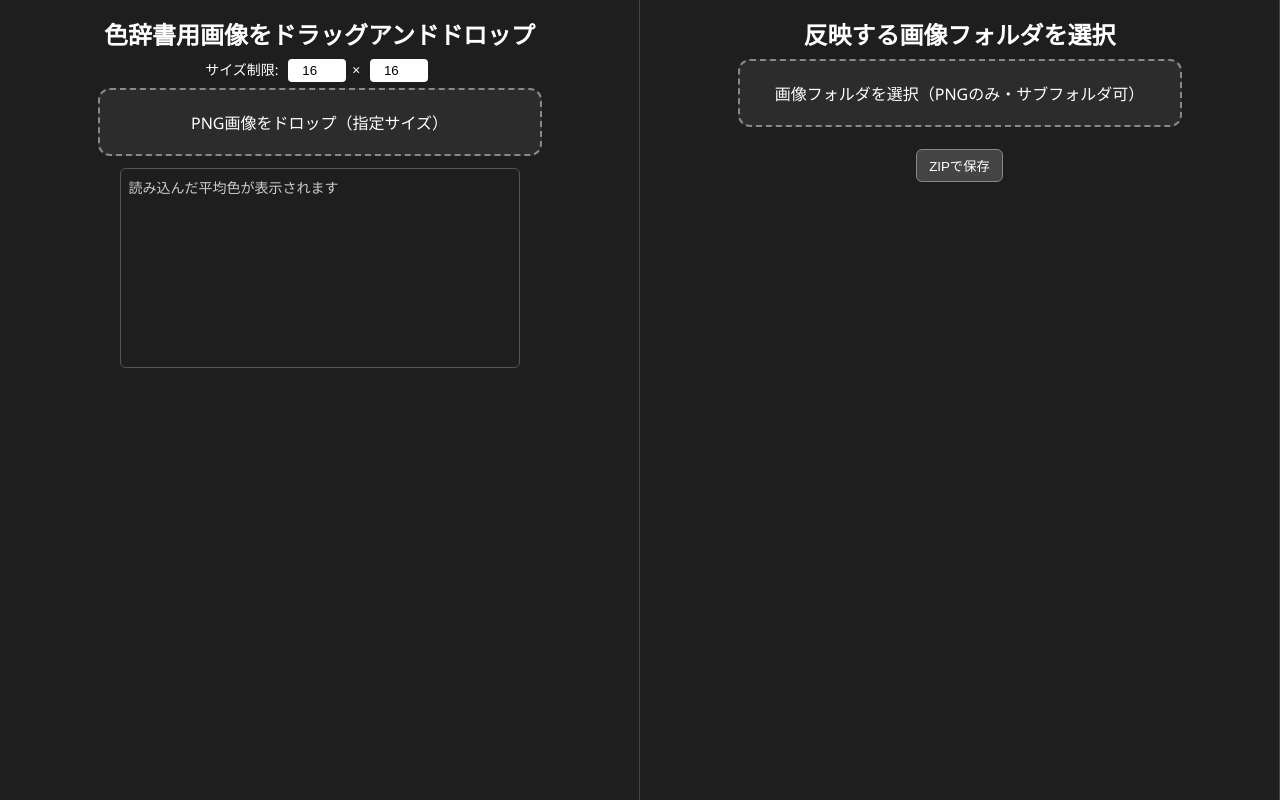
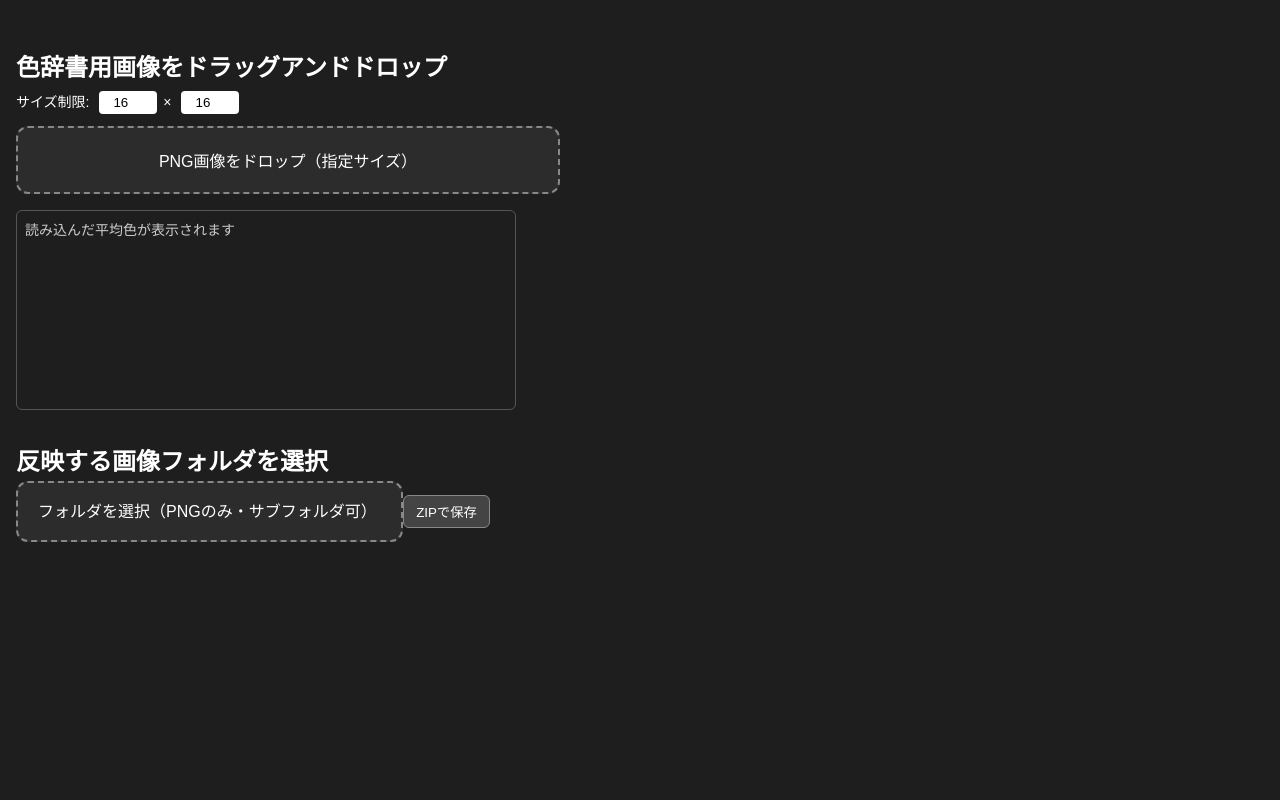
Before and after one commit to bambikun/minecraft_block_in_block_tool, a plain HTML site: page index.html in a window 1280 px wide. Drawn offline with nearby package versions, Linux system fonts and the light colour scheme.

Commit message:
Update index.html

```diff
--- a/index.html
+++ b/index.html
@@ -2,30 +2,22 @@
 <html lang="ja">
 <head>
   <meta charset="UTF-8" />
-  <title>マインクラフト画像変換ツール（フォルダ読み込み対応）</title>
+  <title>マインクラフト画像変換ツール</title>
   <style>
     body {
-      margin: 0; padding: 0;
-      font-family: "Segoe UI", sans-serif;
+      margin: 0;
+      padding: 16px;
+      font-family: sans-serif;
       background-color: #1e1e1e;
       color: white;
-      display: flex;
-      height: 100vh;
     }
-    .container {
-      flex: 1;
-      border-right: 1px solid #444;
-      display: flex;
-      flex-direction: column;
-      align-items: center;
-      padding: 16px;
-      box-sizing: border-box;
+    h2 {
+      margin-top: 32px;
+      margin-bottom: 8px;
     }
-    .container:last-child { border-right: none; }
-    h2 { margin: 0 0 8px; }
     .settings {
       font-size: 14px;
-      margin-bottom: 6px;
+      margin-bottom: 12px;
     }
     input[type="number"] {
       width: 50px;
@@ -37,19 +29,19 @@
     }
     .drop-zone, .folder-select {
       width: 100%;
-      max-width: 400px;
+      max-width: 500px;
       border: 2px dashed #888;
       border-radius: 12px;
       background-color: #2c2c2c;
       padding: 20px;
       text-align: center;
       cursor: pointer;
-      margin-bottom: 12px;
+      margin-bottom: 16px;
       user-select: none;
     }
     .image-list {
       width: 100%;
-      max-width: 400px;
+      max-width: 500px;
       height: 200px;
       overflow-y: auto;
       font-size: 14px;
@@ -71,7 +63,7 @@
     .log {
       font-size: 13px;
       margin-top: 10px;
-      max-width: 400px;
+      max-width: 500px;
       text-align: left;
       white-space: pre-wrap;
       color: #ccc;
@@ -79,8 +71,7 @@
   </style>
 </head>
 <body>
-  <!-- 色辞書側 -->
-  <div class="container">
+
   <h2>色辞書用画像をドラッグアンドドロップ</h2>
   <div class="settings">
     サイズ制限:
@@ -89,18 +80,14 @@
   </div>
   <div id="leftDrop" class="drop-zone">PNG画像をドロップ（指定サイズ）</div>
   <div id="leftList" class="image-list">読み込んだ平均色が表示されます</div>
-  </div>
 
-  <!-- 変換対象側 -->
-  <div class="container">
   <h2>反映する画像フォルダを選択</h2>
   <label class="folder-select">
-      画像フォルダを選択（PNGのみ・サブフォルダ可）
+    フォルダを選択（PNGのみ・サブフォルダ可）
     <input type="file" id="folderInput" webkitdirectory multiple style="display:none">
   </label>
   <button id="zipButton">ZIPで保存</button>
   <div class="log" id="log"></div>
-  </div>
 
   <script src="https://cdn.jsdelivr.net/npm/jszip@3.10.1/dist/jszip.min.js"></script>
   <script>
@@ -166,7 +153,7 @@
       }
     });
 
-    // 右側の画像フォルダ読み込み＆変換
+    // フォルダ選択 → 変換 → ZIP保存
     folderInput.addEventListener("change", async () => {
       const files = [...folderInput.files].filter(f => f.name.endsWith(".png"));
       const zip = new JSZip();
@@ -175,7 +162,7 @@
       log.textContent = "変換中...\n";
 
       for (const file of files) {
-        const path = file.webkitRelativePath.replace(/^.*?\//, ""); // フォルダ名以降のみ残す
+        const path = file.webkitRelativePath.replace(/^.*?\//, ""); // ルートフォルダ削除
         const img = new Image();
         const blobURL = URL.createObjectURL(file);
 
```
Lines whose indentation alone changed are shown as unchanged.
